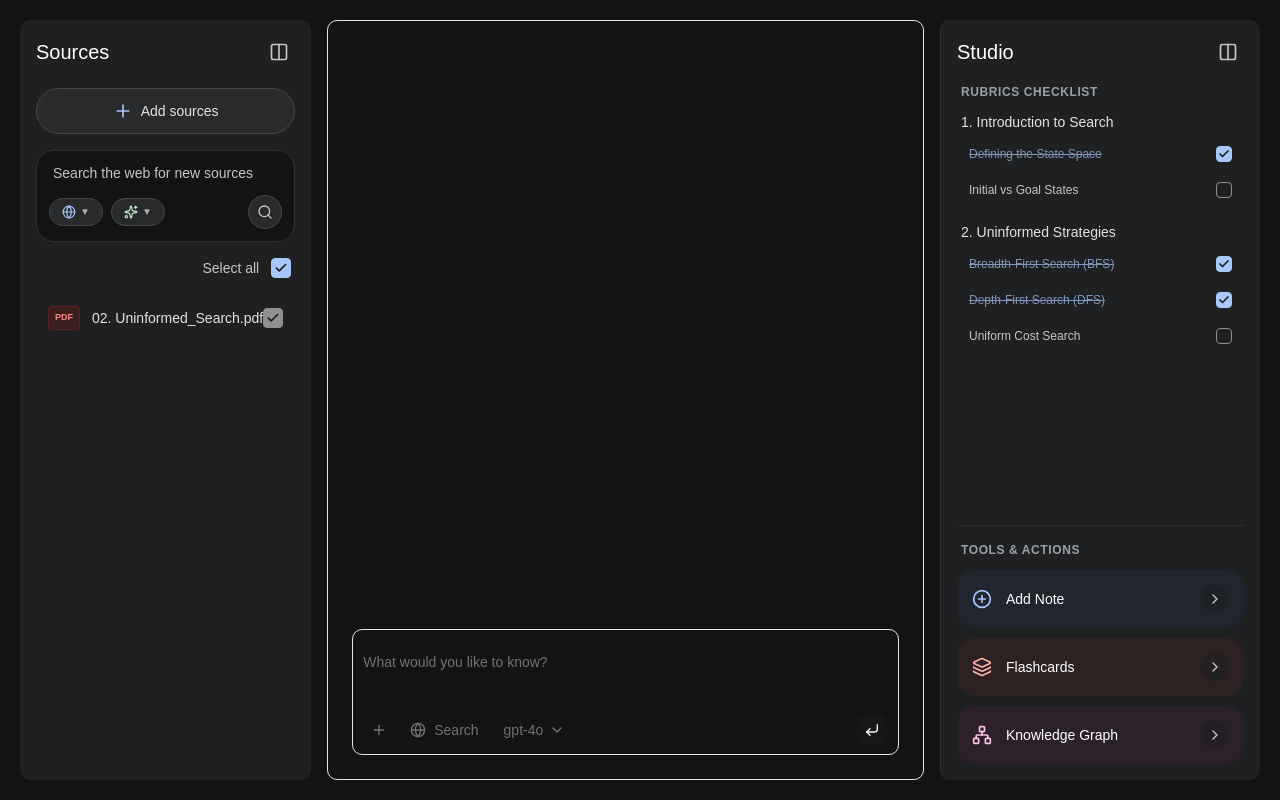
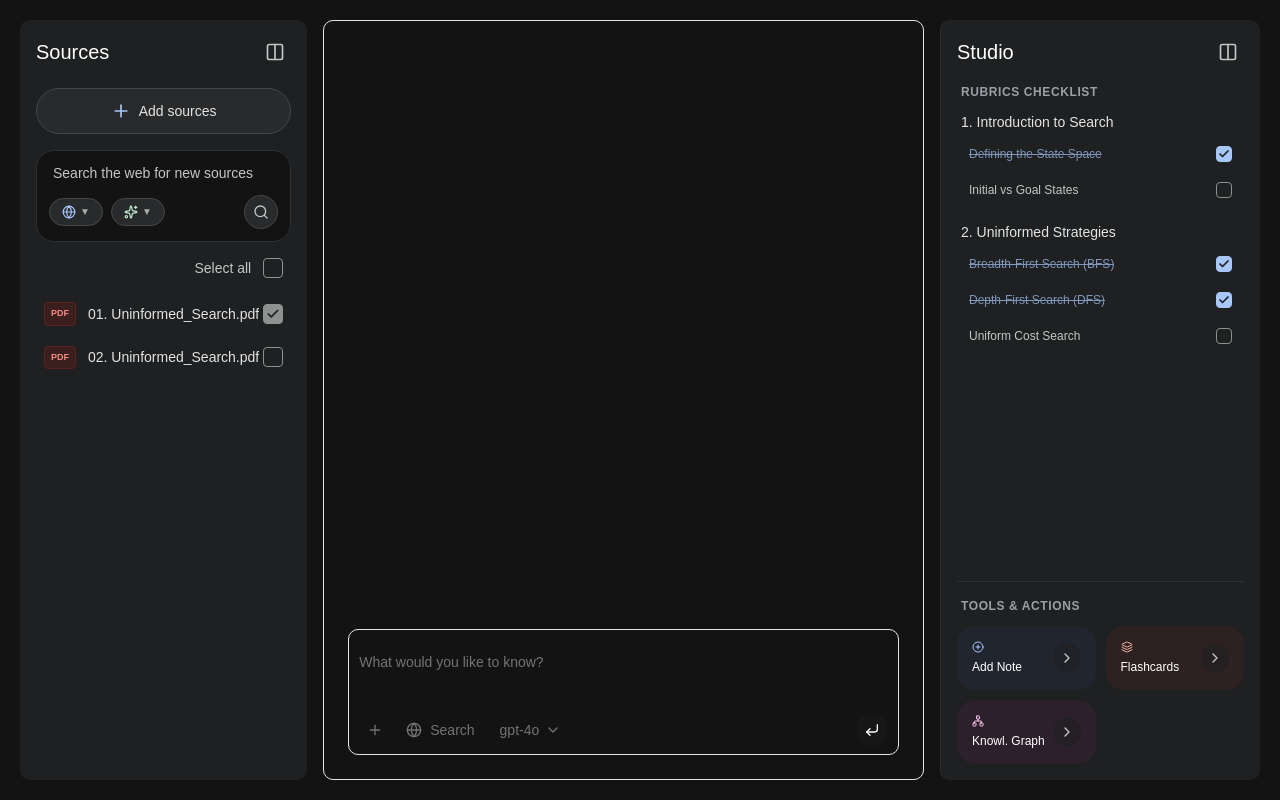
Before and after one commit to Muhtasim-Zawad/BujhAi, a React (Vite) app in the folder frontend/: page / in a window 1280 px wide. Built offline with nearby package versions, Linux system fonts and the light colour scheme.

Commit message:
slight ui modification

```diff
--- a/frontend/src/components/ai-elements/message.jsx
+++ b/frontend/src/components/ai-elements/message.jsx
@@ -1,9 +1,6 @@
-"use client";;
+"use client";
 import { Button } from "@/components/ui/button";
-import {
-  ButtonGroup,
-  ButtonGroupText,
-} from "@/components/ui/button-group";
+import { ButtonGroup, ButtonGroupText } from "@/components/ui/button-group";
 import {
 	Tooltip,
 	TooltipContent,
@@ -27,42 +24,32 @@ import {
 } from "react";
 import { Streamdown } from "streamdown";
 
-export const Message = ({
-  className,
-  from,
-  ...props
-}) => (
+export const Message = ({ className, from, ...props }) => (
 	<div
 		className={cn(
 			"group flex w-full max-w-[95%] flex-col gap-2",
 			from === "user" ? "is-user ml-auto justify-end" : "is-assistant",
-      className
+			className,
 		)}
-    {...props} />
+		{...props}
+	/>
 );
 
-export const MessageContent = ({
-  children,
-  className,
-  ...props
-}) => (
+export const MessageContent = ({ children, className, ...props }) => (
 	<div
 		className={cn(
 			"is-user:dark flex w-fit min-w-0 max-w-full flex-col gap-2 overflow-hidden text-sm",
 			"group-[.is-user]:ml-auto group-[.is-user]:rounded-lg group-[.is-user]:bg-secondary group-[.is-user]:px-4 group-[.is-user]:py-3 group-[.is-user]:text-foreground",
-      "group-[.is-assistant]:text-foreground",
-      className
+			"group-[.is-assistnant]:ml-auto group-[.is-assistant]:rounded-lg group-[.is-assistant]:px-4 group-[.is-assistant]:py-3 group-[.is-assistant]:bg-secondary group-[.is-assistant]:text-foreground",
+			className,
 		)}
-    {...props}>
+		{...props}
+	>
 		{children}
 	</div>
 );
 
-export const MessageActions = ({
-  className,
-  children,
-  ...props
-}) => (
+export const MessageActions = ({ className, children, ...props }) => (
 	<div className={cn("flex items-center gap-1", className)} {...props}>
 		{children}
 	</div>
@@ -105,7 +92,9 @@ const useMessageBranch = () => {
 	const context = useContext(MessageBranchContext);
 
 	if (!context) {
-    throw new Error("MessageBranch components must be used within MessageBranch");
+		throw new Error(
+			"MessageBranch components must be used within MessageBranch",
+		);
 	}
 
 	return context;
@@ -120,10 +109,13 @@ export const MessageBranch = ({
 	const [currentBranch, setCurrentBranch] = useState(defaultBranch);
 	const [branches, setBranches] = useState([]);
 
-  const handleBranchChange = useCallback((newBranch) => {
+	const handleBranchChange = useCallback(
+		(newBranch) => {
 			setCurrentBranch(newBranch);
 			onBranchChange?.(newBranch);
-  }, [onBranchChange]);
+		},
+		[onBranchChange],
+	);
 
 	const goToPrevious = useCallback(() => {
 		const newBranch =
@@ -137,28 +129,34 @@ export const MessageBranch = ({
 		handleBranchChange(newBranch);
 	}, [currentBranch, branches.length, handleBranchChange]);
 
-  const contextValue = useMemo(() => ({
+	const contextValue = useMemo(
+		() => ({
 			branches,
 			currentBranch,
 			goToNext,
 			goToPrevious,
 			setBranches,
 			totalBranches: branches.length,
-  }), [branches, currentBranch, goToNext, goToPrevious]);
+		}),
+		[branches, currentBranch, goToNext, goToPrevious],
+	);
 
 	return (
 		<MessageBranchContext.Provider value={contextValue}>
-      <div className={cn("grid w-full gap-2 [&>div]:pb-0", className)} {...props} />
+			<div
+				className={cn("grid w-full gap-2 [&>div]:pb-0", className)}
+				{...props}
+			/>
 		</MessageBranchContext.Provider>
 	);
 };
 
-export const MessageBranchContent = ({
-  children,
-  ...props
-}) => {
+export const MessageBranchContent = ({ children, ...props }) => {
 	const { currentBranch, setBranches, branches } = useMessageBranch();
-  const childrenArray = useMemo(() => (Array.isArray(children) ? children : [children]), [children]);
+	const childrenArray = useMemo(
+		() => (Array.isArray(children) ? children : [children]),
+		[children],
+	);
 
 	// Use useEffect to update branches when they change
 	useEffect(() => {
@@ -171,19 +169,17 @@ export const MessageBranchContent = ({
 		<div
 			className={cn(
 				"grid gap-2 overflow-hidden [&>div]:pb-0",
-        index === currentBranch ? "block" : "hidden"
+				index === currentBranch ? "block" : "hidden",
 			)}
 			key={branch.key}
-      {...props}>
+			{...props}
+		>
 			{branch}
 		</div>
 	));
 };
 
-export const MessageBranchSelector = ({
-  className,
-  ...props
-}) => {
+export const MessageBranchSelector = ({ className, ...props }) => {
 	const { totalBranches } = useMessageBranch();
 
 	// Don't render if there's only one branch
@@ -195,17 +191,15 @@ export const MessageBranchSelector = ({
 		<ButtonGroup
 			className={cn(
 				"[&>*:not(:first-child)]:rounded-l-md [&>*:not(:last-child)]:rounded-r-md",
-        className
+				className,
 			)}
 			orientation="horizontal"
-      {...props} />
+			{...props}
+		/>
 	);
 };
 
-export const MessageBranchPrevious = ({
-  children,
-  ...props
-}) => {
+export const MessageBranchPrevious = ({ children, ...props }) => {
 	const { goToPrevious, totalBranches } = useMessageBranch();
 
 	return (
@@ -216,16 +210,14 @@ export const MessageBranchPrevious = ({
 			size="icon-sm"
 			type="button"
 			variant="ghost"
-      {...props}>
+			{...props}
+		>
 			{children ?? <ChevronLeftIcon size={14} />}
 		</Button>
 	);
 };
 
-export const MessageBranchNext = ({
-  children,
-  ...props
-}) => {
+export const MessageBranchNext = ({ children, ...props }) => {
 	const { goToNext, totalBranches } = useMessageBranch();
 
 	return (
@@ -236,22 +228,24 @@ export const MessageBranchNext = ({
 			size="icon-sm"
 			type="button"
 			variant="ghost"
-      {...props}>
+			{...props}
+		>
 			{children ?? <ChevronRightIcon size={14} />}
 		</Button>
 	);
 };
 
-export const MessageBranchPage = ({
-  className,
-  ...props
-}) => {
+export const MessageBranchPage = ({ className, ...props }) => {
 	const { currentBranch, totalBranches } = useMessageBranch();
 
 	return (
 		<ButtonGroupText
-      className={cn("border-none bg-transparent text-muted-foreground shadow-none", className)}
-      {...props}>
+			className={cn(
+				"border-none bg-transparent text-muted-foreground shadow-none",
+				className,
+			)}
+			{...props}
+		>
 			{currentBranch + 1}of {totalBranches}
 		</ButtonGroupText>
 	);
@@ -259,28 +253,32 @@ export const MessageBranchPage = ({
 
 const streamdownPlugins = { cjk, code, math, mermaid };
 
-export const MessageResponse = memo(({
+export const MessageResponse = memo(
+	({ className, ...props }) => (
+		<Streamdown
+			className={cn(
+				"size-full [&>*:first-child]:mt-0 [&>*:last-child]:mb-0",
 				className,
-  ...props
-}) => (
-  <Streamdown
-    className={cn("size-full [&>*:first-child]:mt-0 [&>*:last-child]:mb-0", className)}
+			)}
 			plugins={streamdownPlugins}
-    {...props} />
-), (prevProps, nextProps) =>
+			{...props}
+		/>
+	),
+	(prevProps, nextProps) =>
 		prevProps.children === nextProps.children &&
-  nextProps.isAnimating === prevProps.isAnimating);
+		nextProps.isAnimating === prevProps.isAnimating,
+);
 
 MessageResponse.displayName = "MessageResponse";
 
-export const MessageToolbar = ({
+export const MessageToolbar = ({ className, children, ...props }) => (
+	<div
+		className={cn(
+			"mt-4 flex w-full items-center justify-between gap-4",
 			className,
-  children,
-  ...props
-}) => (
-  <div
-    className={cn("mt-4 flex w-full items-center justify-between gap-4", className)}
-    {...props}>
+		)}
+		{...props}
+	>
 		{children}
 	</div>
 );
--- a/frontend/src/components/layout/DemoConversation.jsx
+++ b/frontend/src/components/layout/DemoConversation.jsx
@@ -27,7 +27,7 @@ import {
 } from "@/components/ai-elements/prompt-input";
 import { GlobeIcon } from "lucide-react";
 import { useState } from "react";
-import { useChat } from "@ai-sdk/react";
+// import { useChat } from "@ai-sdk/react";
 import {
 	Conversation,
 	ConversationContent,
@@ -168,6 +168,7 @@ const InputDemo = () => {
 						<PromptInputTextarea
 							onChange={(e) => setText(e.target.value)}
 							value={text}
+							className="text-[white]"
 						/>
 					</PromptInputBody>
 					<PromptInputFooter>
--- a/frontend/src/components/layout/SourcesSidebar.jsx
+++ b/frontend/src/components/layout/SourcesSidebar.jsx
@@ -4,7 +4,8 @@ import { Plus, Globe, Sparkles, Search, Columns, Check } from "lucide-react";
 export default function SourcesSidebar() {
 	// Mock source data state
 	const [sources, setSources] = useState([
-		{ id: "1", name: "02. Uninformed_Search.pdf", type: "pdf" },
+		{ id: "1", name: "01. Uninformed_Search.pdf", type: "pdf" },
+		{ id: "2", name: "02. Uninformed_Search.pdf", type: "pdf" },
 	]);
 
 	// Track selected items by their unique id
@@ -30,7 +31,7 @@ export default function SourcesSidebar() {
 		sources.length > 0 && selectedIds.length === sources.length;
 
 	return (
-		<div className="w-[320px] h-full bg-[#1e2022] text-[#e3e3e3] p-4 rounded-lg flex flex-col font-sans select-none">
+		<div className="w-[320px] h-full bg-[#1e2022] text-[#e3e3e3] p-4 rounded-lg flex flex-col font-sans">
 			{/* Header */}
 			<div className="flex items-center justify-between mb-5">
 				<h2 className="text-xl font-medium text-white">Sources</h2>
@@ -71,7 +72,7 @@ export default function SourcesSidebar() {
 			</div>
 
 			{/* Select All Toggle */}
-			<div className="flex items-center justify-end gap-3 px-1 mb-4 text-sm">
+			<div className="flex items-center justify-end gap-3 px-2 mb-4 text-sm">
 				<span className="text-[#c4c7c5] font-medium">Select all</span>
 				<button
 					onClick={toggleSelectAll}
@@ -88,14 +89,14 @@ export default function SourcesSidebar() {
 			</div>
 
 			{/* Sources List */}
-			<div className="flex-1 overflow-y-auto space-y-2">
+			<div className="flex-1 overflow-y-auto space-y-1">
 				{sources.map((source) => {
 					const isSelected = selectedIds.includes(source.id);
 					return (
 						<div
 							key={source.id}
 							onClick={() => toggleSelectOne(source.id)}
-							className="flex items-center justify-between p-3 rounded-xl hover:bg-[#282a2c] cursor-pointer transition-colors group"
+							className="flex items-center justify-between p-2 gap-1 rounded-xl hover:bg-[#282a2c] cursor-pointer transition-colors group"
 						>
 							<div className="flex items-center gap-3 min-w-0">
 								{/* PDF Label Icon Container */}
--- a/frontend/src/components/layout/StudioSidebar.jsx
+++ b/frontend/src/components/layout/StudioSidebar.jsx
@@ -48,25 +48,25 @@ export default function StudioSidebar() {
 	const cards = [
 		{
 			title: "Add Note",
-			icon: <PlusCircle className="w-5 h-5 text-[#a8c7fa]" />,
+			icon: <PlusCircle className="w-3 h-3 text-[#a8c7fa]" />,
 			bg: "bg-[#21252e] hover:bg-[#2a303d]",
 		},
 		{
 			title: "Flashcards",
-			icon: <Layers className="w-5 h-5 text-[#fcb1a6]" />,
+			icon: <Layers className="w-3 h-3 text-[#fcb1a6]" />,
 			bg: "bg-[#2d2121] hover:bg-[#3b2b2b]",
 		},
 		{
-			title: "Knowledge Graph",
-			icon: <Network className="w-5 h-5 text-[#fbc2eb]" />,
+			title: "Knowl. Graph",
+			icon: <Network className="w-3 h-3 text-[#fbc2eb]" />,
 			bg: "bg-[#2c202b] hover:bg-[#3a2a39]",
 		},
 	];
 
 	return (
-		<div className="w-[320px] h-full bg-[#1e2022] text-[#e3e3e3] p-4 rounded-lg flex flex-shrink-0 flex-col font-sans select-none border-l border-[#2d2f31]">
+		<div className="w-[320px] h-full bg-[#1e2022] text-[#e3e3e3] p-4 rounded-lg flex shrink-0 flex-col font-sans border-l border-[#2d2f31]">
 			{/* HEADER */}
-			<div className="flex items-center justify-between mb-4 flex-shrink-0">
+			<div className="flex items-center justify-between mb-4 shrink-0">
 				<h2 className="text-xl font-medium text-white">Studio</h2>
 				<button className="text-[#c4c7c5] hover:bg-[#2d2f31] p-1.5 rounded-lg transition-colors">
 					<Columns className="w-5 h-5" />
@@ -123,20 +123,20 @@ export default function StudioSidebar() {
 			</div>
 
 			{/* SECTION 2: STUDIO CARDS */}
-			<div className="pt-4 flex-shrink-0">
+			<div className="pt-4 shrink-0">
 				<p className="text-xs font-semibold tracking-wider text-[#9aa0a6] uppercase mb-3 px-1">
 					Tools & Actions
 				</p>
 
-				<div className="grid grid-cols-1 gap-2.5">
+				<div className="grid grid-cols-2 gap-2.5">
 					{cards.map((card, idx) => (
 						<div
 							key={idx}
 							className={`flex items-center justify-between p-3.5 rounded-2xl cursor-pointer transition-all duration-200 border border-transparent hover:border-[#444746]/40 ${card.bg}`}
 						>
-							<div className="flex items-center gap-3.5 min-w-0">
-								<div className="flex-shrink-0">{card.icon}</div>
-								<span className="text-sm font-medium text-white truncate">
+							<div className="flex flex-col items-start gap-1.5 min-w-0">
+								<div className="shrink-0">{card.icon}</div>
+								<span className="text-xs font-medium text-white truncate">
 									{card.title}
 								</span>
 							</div>
```
Also changed, not shown: frontend/src/index.css (+5 -10 lines). Lines whose indentation alone changed are shown as unchanged.
